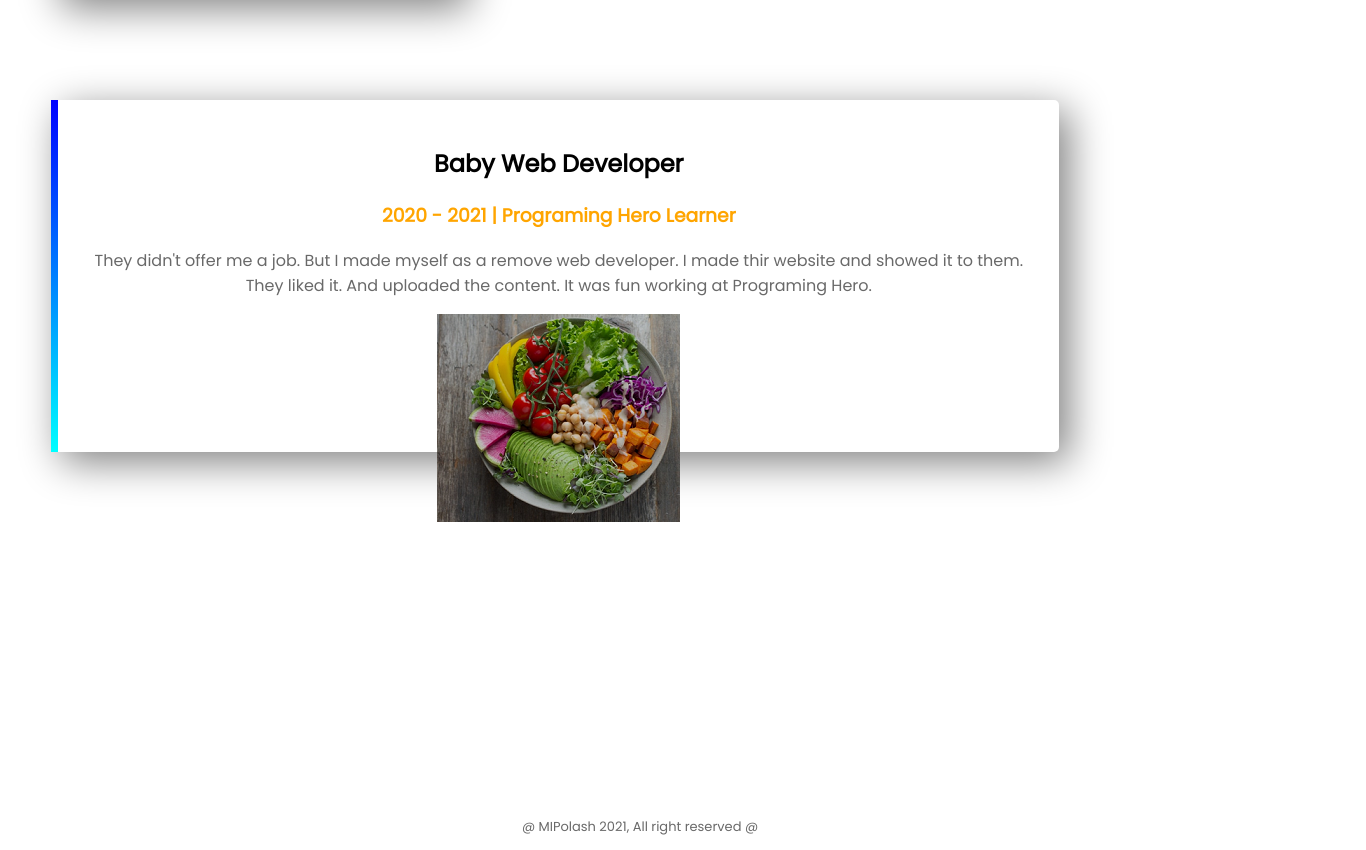
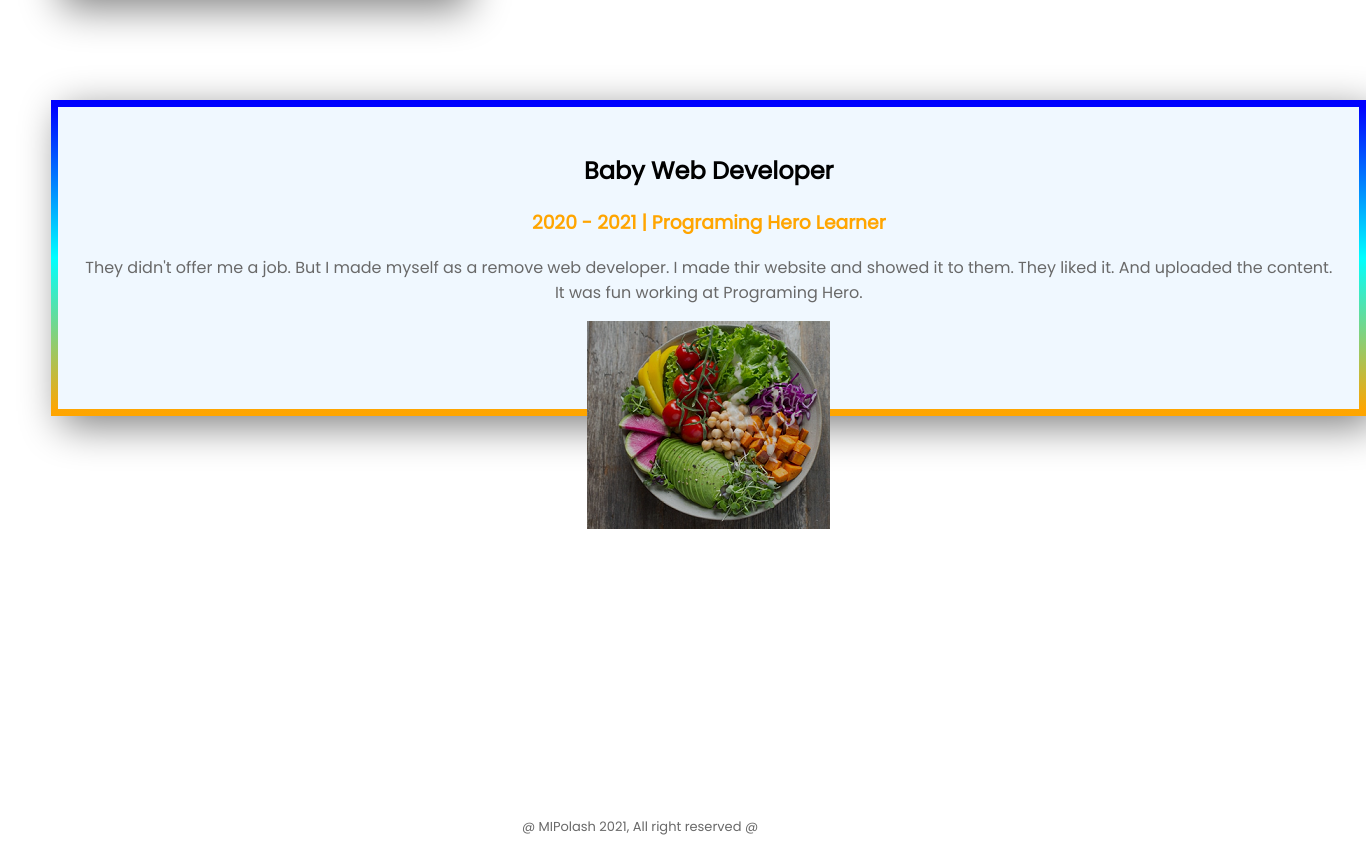
Before and after one commit to MIPolash123/well-food, a plain HTML site: page index.html in a window 1280 px wide. Shown: the part 3278-4128 px from the top of the page, 1366 px wide, since content can reach past the window. Drawn offline with Linux system fonts and the light colour scheme.

Commit message:
All changes are needed

```diff
--- a/index.html
+++ b/index.html
@@ -84,7 +84,7 @@
         </div>
     </section>
     </p>
-    <section class="More about us">
+    <section class="about-us">
         <h1>More about us</h1>
         <div id="big-web" class="fourth-width single-experience">
 
--- a/style.css
+++ b/style.css
@@ -87,17 +87,18 @@ P{
 }
 
 .fourth-width{
-    height: 300px;
-    width: 950px;
+    height: 250px;
+    width: 1250px;
     float: left;
     margin: 4%;
     text-align:center;
     padding: 2%;
+    background-color: aliceblue;
 }
 
 #big-web{
-    border-left: 7px solid;
-    border-image:linear-gradient(180deg,blue,cyan);
+    border: 7px solid;
+    border-image:linear-gradient(180deg,blue,cyan,orange);
     border-image-slice: 1;
 }
 
```
